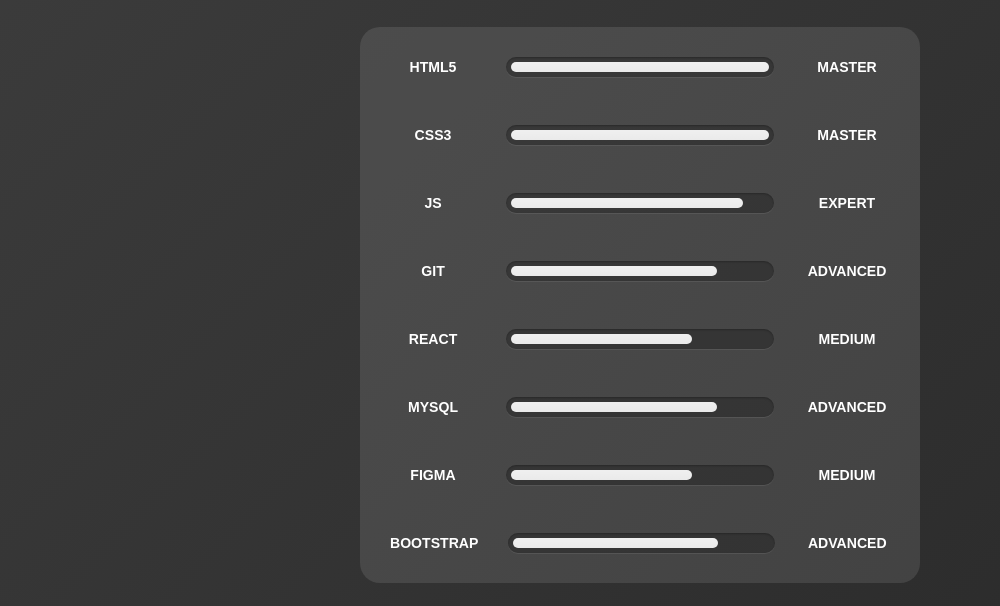
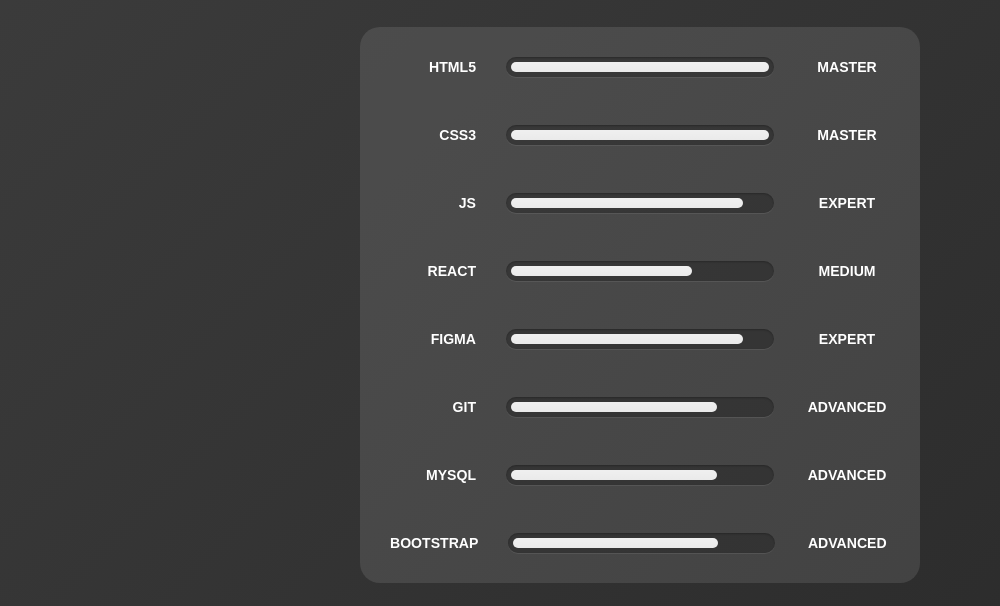
Before and after one commit to ViniciusZanato/vinicius-zanato, a website: page pages/skills.html in a window 1280 px wide. Shown: the part 151-757 px from the top of the page, without its empty margins (0-1000 px from the left). Drawn offline with Linux system fonts and the light colour scheme.

Commit message:
UX - UI and Skills pages upgraded

```diff
--- a/pages/skills.html
+++ b/pages/skills.html
@@ -54,6 +54,22 @@
       </div>
 
       <div class="skilss-container">
+        <p class="skills-titles">REACT</p>
+        <div class="progress progress-moved">
+          <div class="progress-bar react"></div>
+        </div>
+        <p class="skills-levels">MEDIUM</p>
+      </div>
+
+      <div class="skilss-container">
+        <p class="skills-titles">FIGMA</p>
+        <div class="progress progress-moved">
+          <div class="progress-bar figma"></div>
+        </div>
+        <p class="skills-levels">EXPERT</p>
+      </div>
+
+      <div class="skilss-container">
         <p class="skills-titles">GIT</p>
         <div class="progress progress-moved">
           <div class="progress-bar git"></div>
@@ -62,27 +78,11 @@
       </div>
 
       <div class="skilss-container">
-        <p class="skills-titles">REACT</p>
-        <div class="progress progress-moved">
-          <div class="progress-bar react"></div>
-        </div>
-        <p class="skills-levels">MEDIUM</p>
-      </div>
-
-      <div class="skilss-container">
         <p class="skills-titles">MYSQL</p>
         <div class="progress progress-moved">
           <div class="progress-bar mysql"></div>
         </div>
         <p class="skills-levels">ADVANCED</p>
-      </div>
-
-      <div class="skilss-container">
-        <p class="skills-titles">FIGMA</p>
-        <div class="progress progress-moved">
-          <div class="progress-bar tailwind"></div>
-        </div>
-        <p class="skills-levels">MEDIUM</p>
       </div>
 
       <div class="skilss-container">
--- a/src/scss/pages/skills.scss
+++ b/src/scss/pages/skills.scss
@@ -61,7 +61,7 @@
 
         .skills-titles {
           display: flex;
-          justify-content: center;
+          justify-content: flex-end;
           align-items: center;
           width: 20%;
           height: 20px;
@@ -98,10 +98,10 @@
           .html,
           .css,
           .js,
+          .react,
+          .figma,
           .git,
-          .react,
           .mysql,
-          .tailwind,
           .bootstrap {
             background-color: #e9e9e9;
             animation: progressAnimation 2s forwards;
@@ -115,7 +115,8 @@
             --progress-width: 100%;
           }
 
-          .js {
+          .js,
+          .figma {
             --progress-width: 90%;
           }
 
@@ -125,8 +126,7 @@
             --progress-width: 80%;
           }
 
-          .react,
-          .tailwind {
+          .react {
             --progress-width: 70%;
           }
         }
```
Also changed, not shown: pages/uxui.html (+9 -0 lines), dist/css/pages/skills.css.
